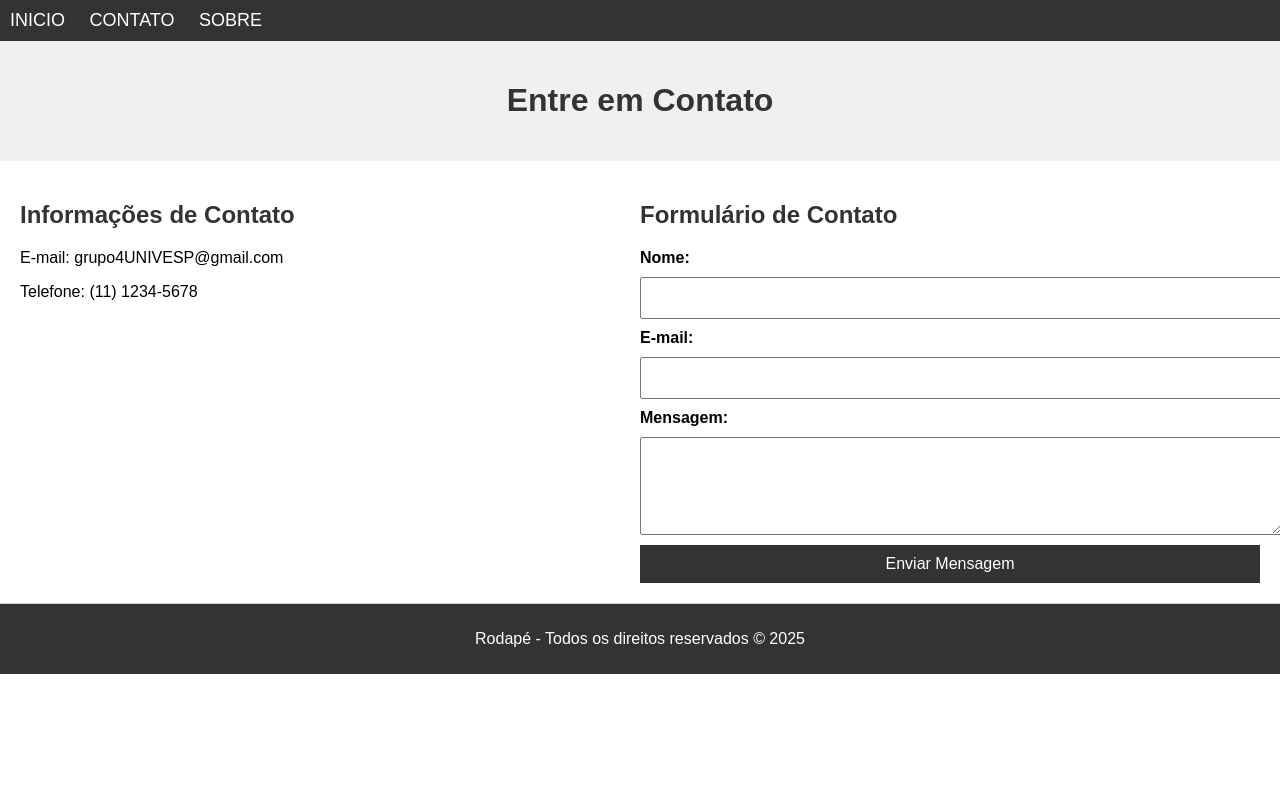
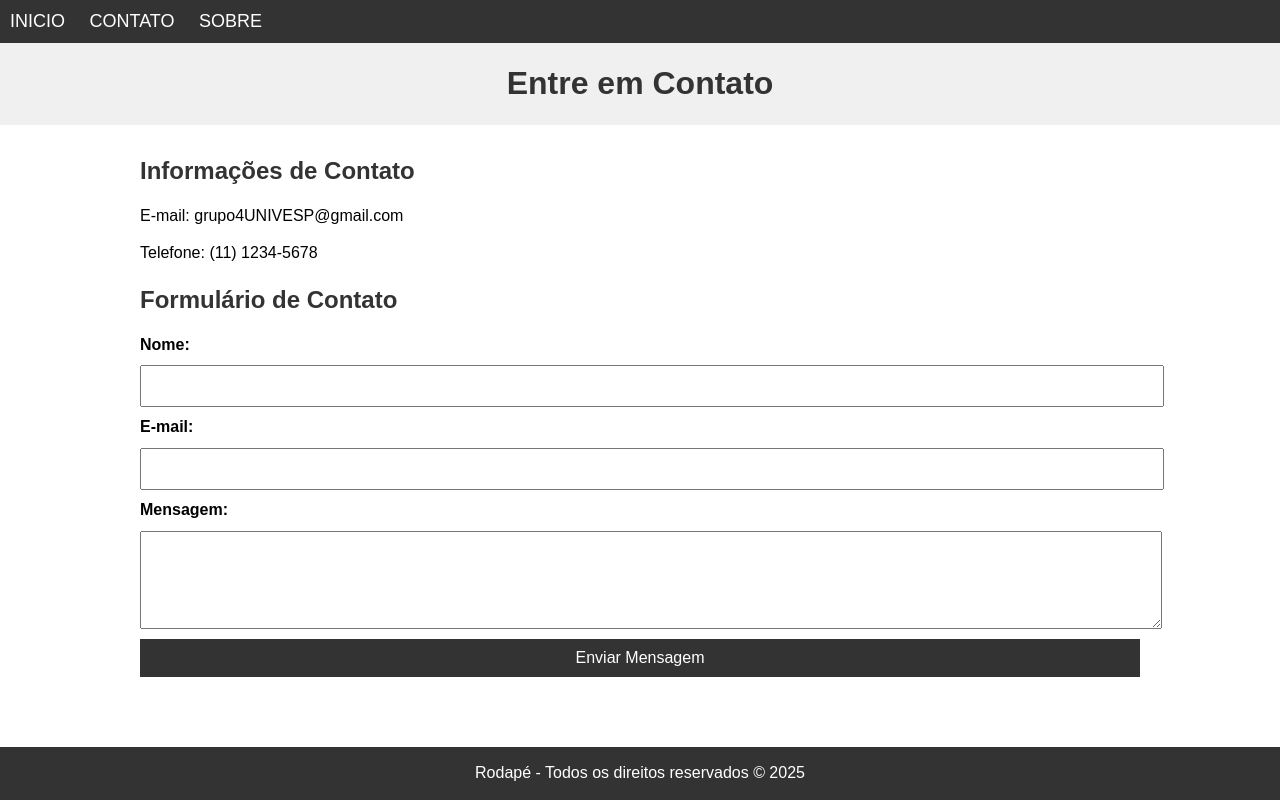
Before and after one commit to kinthh/Projeto-integrador, a Flask app: page /contatos in a window 1280 px wide. Run offline with Flask 3, Linux system fonts and the light colour scheme.

Commit message:
Add files via upload

```diff
--- a/static/css/contato.css
+++ b/static/css/contato.css
@@ -2,6 +2,7 @@ body {
     margin: 0;
     padding: 0;
     font-family: Arial, sans-serif;
+    line-height: 1.3;
 }
 
 nav {
@@ -13,6 +14,7 @@ ul {
     list-style: none;
     margin: 0;
     padding: 0;
+
 }
 
 li {
@@ -24,6 +26,7 @@ a {
     color: #fff;
     text-decoration: none;
     font-size: 18px;
+    transition: color 0.3s;
 }
 
 a:hover {
@@ -33,19 +36,19 @@ a:hover {
 header {
     background-color: #f0f0f0;
     text-align: center;
-    padding: 20px;
+    padding: 20px 0;
+    margin-bottom: 30px;
 }
 
 header h1 {
     color: #333;
+    margin: 0;
 }
 
 .content {
-    padding: 20px;
-    border-bottom: 1px solid #ccc;
-    display: flex;
-    flex-wrap: wrap;
-    justify-content: space-between;
+    max-width: 1000px;
+    margin: 0 auto;
+    padding: 0 20px 40px;
 }
 
 .content h2 {
@@ -93,8 +96,12 @@ button:hover {
 }
 
 footer {
+    position: fixed;
+    bottom: 0;
+    left: 0;
+    right: 0;
     background-color: #333;
     color: #fff;
     text-align: center;
-    padding: 10px;
-}
+    margin-top: 20px;
+    }
```
Also changed, not shown: static/css/about.css (+14 -8 lines), static/css/style.css (+5 -5 lines).
